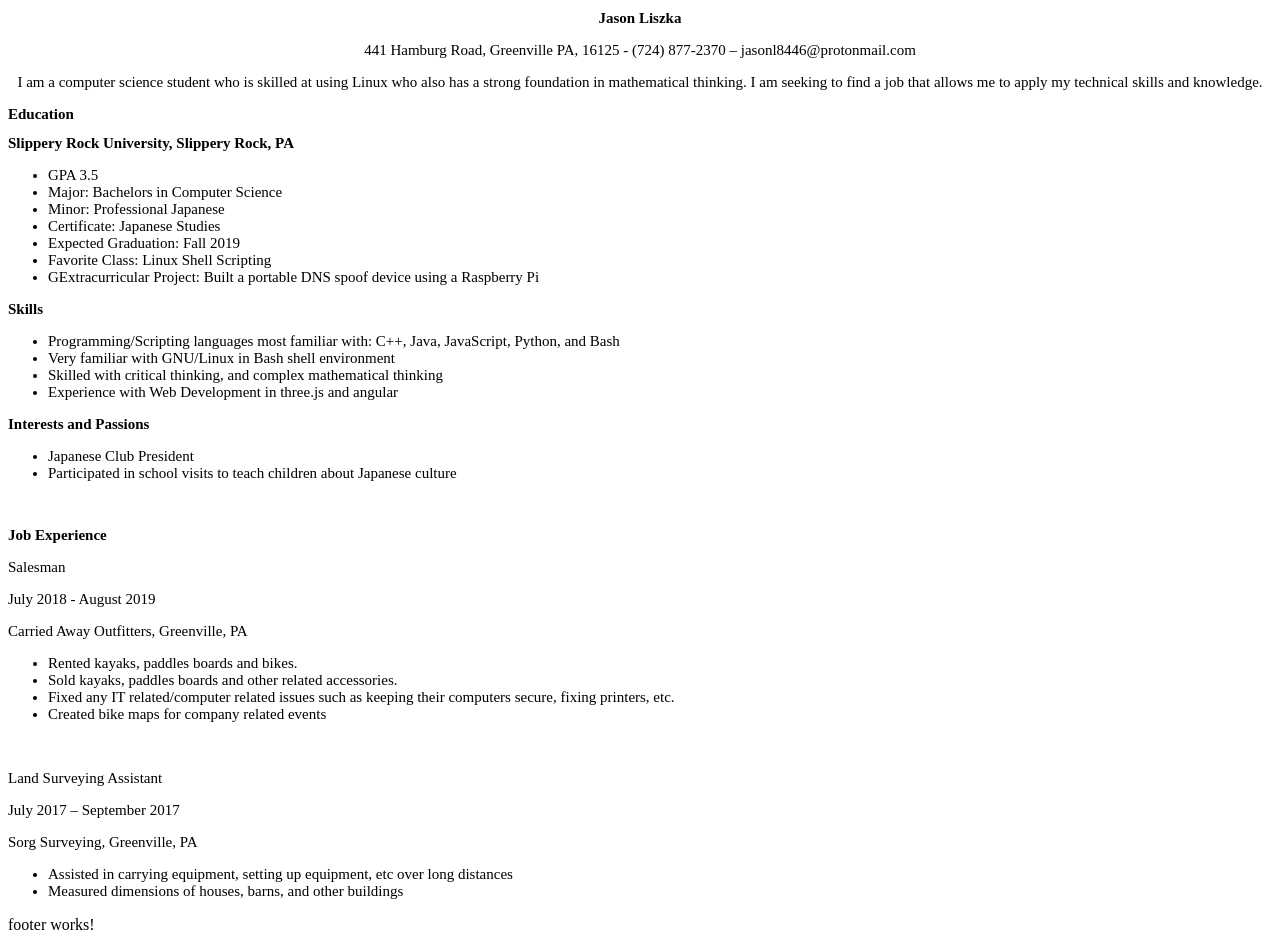
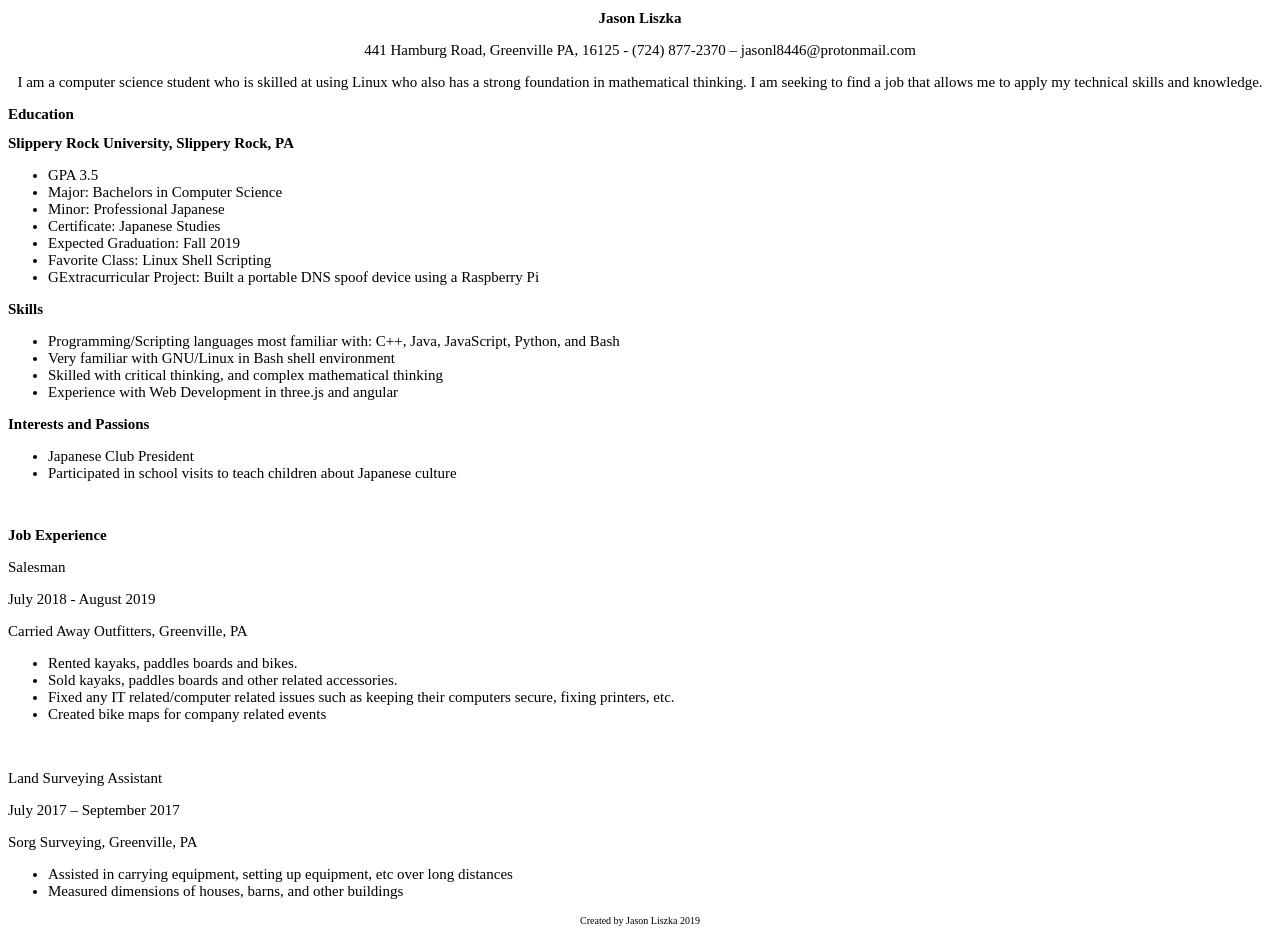
Before and after one commit to jtl1015/resume, an Angular app: page / in a window 1280 px wide. Built offline with nearby package versions, Linux system fonts and the light colour scheme.

Commit message:
Added text and style

```diff
--- a/src/app/footer/footer.component.html
+++ b/src/app/footer/footer.component.html
@@ -1 +1,3 @@
-<p>footer works!</p>
+<div class="footer">
+<p> Created by Jason Liszka 2019 </p>
+</div>
--- a/src/app/footer/footer.component.scss
+++ b/src/app/footer/footer.component.scss
@@ -0,0 +1,4 @@
+.footer {
+  text-align: center;
+  font-size: 10px;
+}
```
